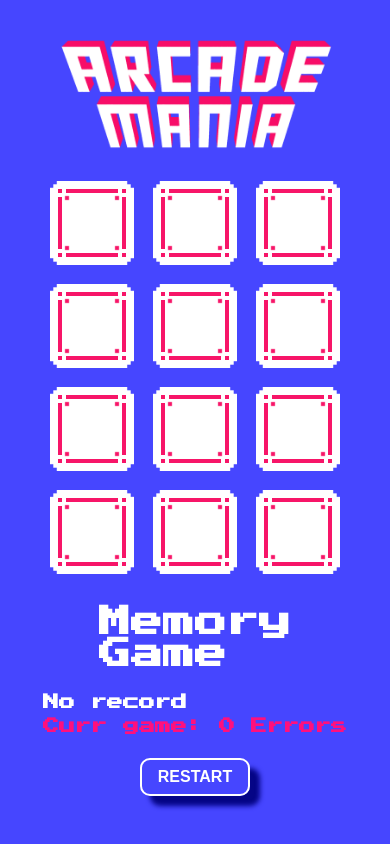
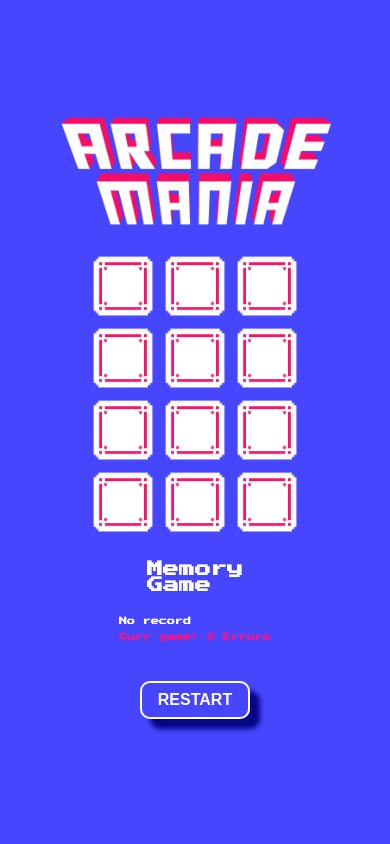
Before and after one commit to AndreazzaRiccardo/memory, a plain HTML site: page index.html in a window 390 px wide. Drawn offline with Linux system fonts and the light colour scheme.

Commit message:
fix: mobile

```diff
--- a/style.css
+++ b/style.css
@@ -171,21 +171,21 @@ button {
     }
 
     .card {
-        width: 100px;
-        height: 100px;
+        width: 70px;
+        height: 70px;
     }
 
     .board {
-        grid-template-columns: repeat(3, 100px);
-        grid-gap: 3px;
+        grid-template-columns: repeat(3, 70px);
+        grid-gap: 2px;
     }
 
     h2 {
-        font-size: 2rem;
+        font-size: 1rem;
     }
 
     h3 {
-        font-size: 1rem;
+        font-size: .5rem;
         text-wrap: nowrap;
         margin: .5rem;
     }
@@ -200,7 +200,7 @@ button {
     }
 
     button {
-        margin: 0;
+        margin-top: 1rem;
         padding: .5rem 1rem;
         font-size: 1rem;
         border-radius: 10px;
```
